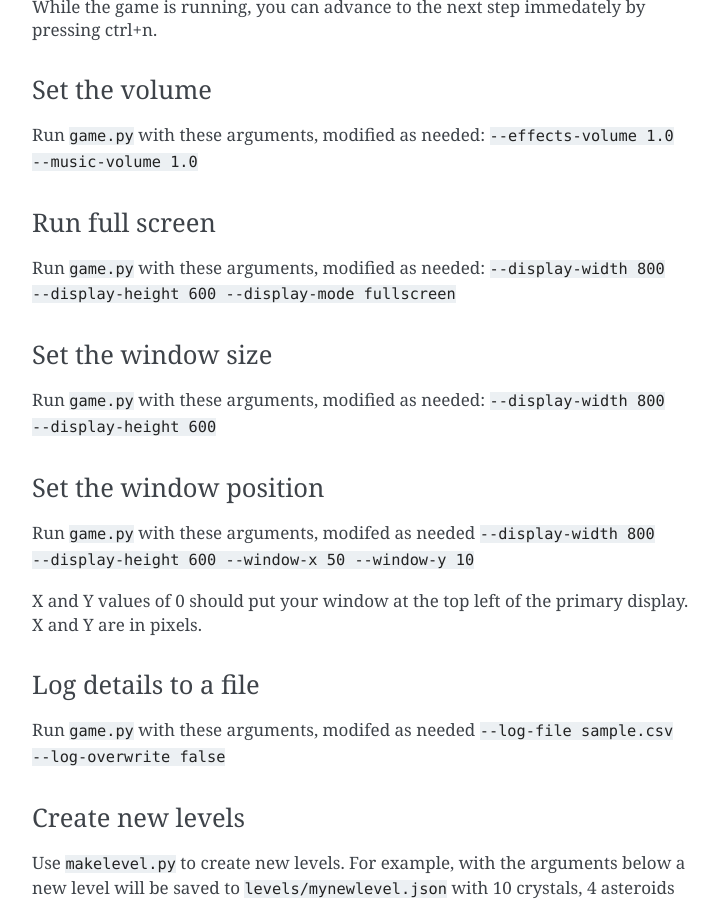
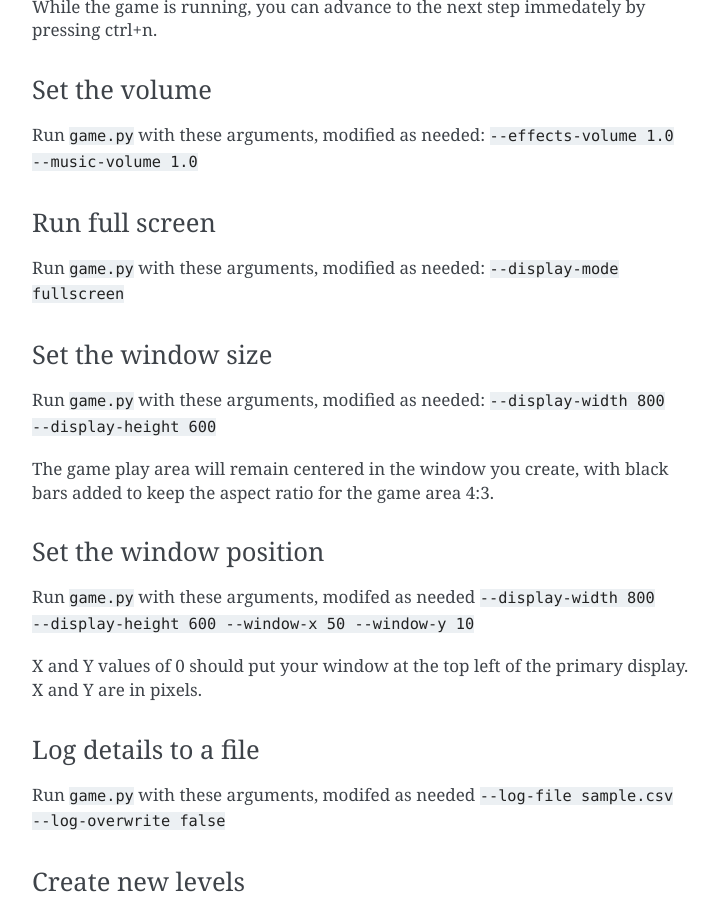
Before and after one commit to bemayr/asteroid_impact_py3, a Sphinx documentation site: the page built from doc/codeintro.rst, in a window 1280 px wide and 900 px high, scrolled down 4720 px. Shown: the whole window, without its empty margins (388-1107 px from the left). Built offline with Sphinx 7.4.7, drawn with Linux system fonts in a browser that asks for light colours.

Commit message:
Remove resolution options from FAQ entry for full screen. Explain how game area is sized when sizing window.

```diff
--- a/doc/codeintro.rst
+++ b/doc/codeintro.rst
@@ -162,12 +162,14 @@ Run ``game.py`` with these arguments, modified as needed: ``--effects-volume 1.0
 Run full screen
 --------------------------
 
-Run ``game.py`` with these arguments, modified as needed: ``--display-width 800 --display-height 600 --display-mode fullscreen``
+Run ``game.py`` with these arguments, modified as needed: ``--display-mode fullscreen``
 
 Set the window size
 --------------------------
 
 Run ``game.py`` with these arguments, modified as needed: ``--display-width 800 --display-height 600``
+
+The game play area will remain centered in the window you create, with black bars added to keep the aspect ratio for the game area 4:3.
 
 Set the window position
 --------------------------
```
